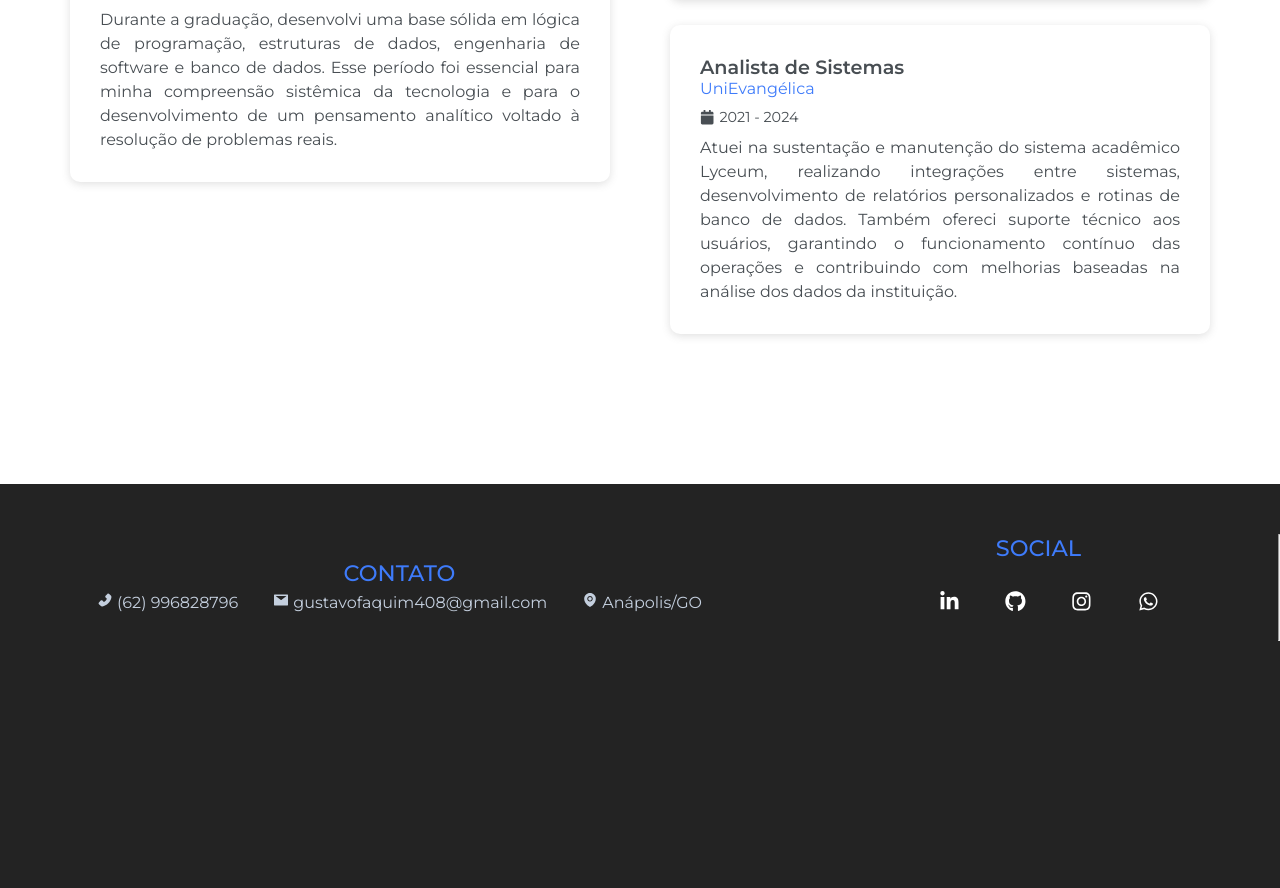
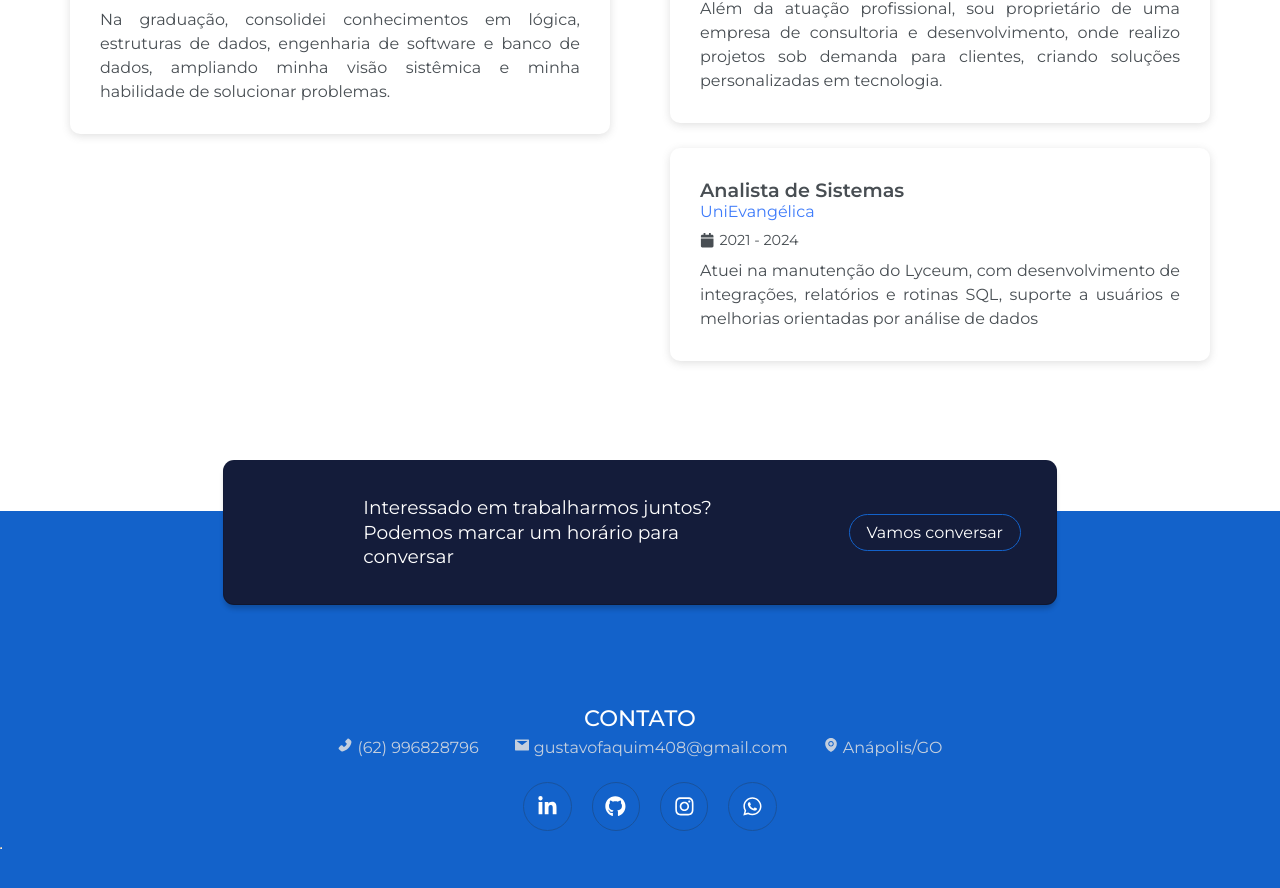
Before and after one commit to gustavofaquim/portfolio, a React (Vite) app: page / in a window 1280 px wide. Shown: the part 5151-6039 px from the top of the page. Before the commit the page ends 5792 px from the top, so only its background shows below. Built offline with nearby package versions, Linux system fonts and the light colour scheme.

Commit message:
feat: tela de contatos

```diff
--- a/src/components/FindMe.jsx
+++ b/src/components/FindMe.jsx
@@ -6,6 +6,7 @@ import '../styles/components/findMe.sass';
 
 import {AiFillPhone, AiOutlineMail, AiFillEnvironment, AiFillMail } from "react-icons/ai"
 import { FaLinkedinIn, FaGithub, FaInstagram, FaWhatsapp } from "react-icons/fa";
+import { Link } from 'react-router-dom';
 
 
 const socialNetworks = [
@@ -21,6 +22,18 @@ const FindMe = () => {
     return(
         <section className='find-me'>
             <div className='find-me-container'>
+
+                <div className='area-flutuante'>
+
+                    <p>Interessado em trabalharmos juntos? Podemos marcar um horário para conversar</p>
+
+                    <Link className='btn-conversar'>
+                        <imag src="../img/icones/icon2.png" />Vamos conversar
+                    </Link>
+                </div>
+
+
+                <div className='area-contato'>
 
                 <div className='contato'>
 
@@ -49,9 +62,7 @@ const FindMe = () => {
 
                 <div className='social'>
 
-                    <div  className="title">
-                        <h3>SOCIAL</h3>
-                    </div>
+
 
                     <div id='social-networks'>
 
@@ -60,6 +71,8 @@ const FindMe = () => {
                         ))}
 
                     </div>
+
+                </div>
 
                 </div>
 
--- a/src/components/JourneyContainer.jsx
+++ b/src/components/JourneyContainer.jsx
@@ -35,7 +35,7 @@ const JourneyContainer = () => {
           <div className="formacao" id='graduacao'>
               <p className="titulo">Bacharelado em Sistemas de Informação</p> <br />
               <a className="link" href="https://ifgoiano.edu.br/home/index.php" target="_blak">Instituto Federal de Educação, Ciência e Tecnologia Goiano</a>
-              <p className="descricao">Durante a graduação, desenvolvi uma base sólida em lógica de programação, estruturas de dados, engenharia de software e banco de dados. Esse período foi essencial para minha compreensão sistêmica da tecnologia e para o desenvolvimento de um pensamento analítico voltado à resolução de problemas reais.</p>
+              <p className="descricao">Na graduação, consolidei conhecimentos em lógica, estruturas de dados, engenharia de software e banco de dados, ampliando minha visão sistêmica e minha habilidade de solucionar problemas.</p>
           </div>
 
         </div>
@@ -47,15 +47,20 @@ const JourneyContainer = () => {
               <p className="titulo">Supervisor Técnico</p> <br />
               <a className="link" href="https://www.linkedin.com/company/icicuritiba" target="_blak">Instituto das Cidades Inteligentes</a>
               <div className="calendario"><FaCalendar/> <p>2024 - atualmente</p></div>
-              <p className="descricao">Atualmente coordeno uma equipe de suporte técnico responsável pelas soluções oferecidas à Prefeitura Municipal de Anápolis. Minhas atividades incluem desenvolvimento de integrações entre sistemas, desenvolvimento de BI, produção de relatórios estratégicos, testes de software, documentação de requisitos e condução de implantações de novas soluções. Além disso, participo ativamente de reuniões com clientes e automatizo fluxos de atendimento via WhatsApp, tornando os contatos mais eficientes e inteligentes.</p>
+              <p className="descricao">Coordeno a equipe de suporte técnico das soluções para a Prefeitura de Anápolis, desenvolvendo integrações, BI e relatórios. Também realizo testes, documentação, implantações e automatizo fluxos de atendimento via WhatsApp.</p>
           </div>
 
+          <div className="emprego">
+              <p className="titulo">Empreendedorismo e Consultoria</p> <br />
+              <div className="calendario"><FaCalendar/> <p>2023 - atualmente</p></div>
+              <p className="descricao">Além da atuação profissional, sou proprietário de uma empresa de consultoria e desenvolvimento, onde realizo projetos sob demanda para clientes, criando soluções personalizadas em tecnologia.</p>
+          </div>
 
           <div className="emprego">
               <p className="titulo">Analista de Sistemas</p> <br />
               <a className="link" href="https://www.linkedin.com/school/unievangelica/" target="_blak">UniEvangélica</a>
               <div className="calendario"><FaCalendar/> <p>2021 - 2024</p></div>
-              <p className="descricao">Atuei na sustentação e manutenção do sistema acadêmico Lyceum, realizando integrações entre sistemas, desenvolvimento de relatórios personalizados e rotinas de banco de dados. Também ofereci suporte técnico aos usuários, garantindo o funcionamento contínuo das operações e contribuindo com melhorias baseadas na análise dos dados da instituição.</p>
+              <p className="descricao">Atuei na manutenção do Lyceum, com desenvolvimento de integrações, relatórios e rotinas SQL, suporte a usuários e melhorias orientadas por análise de dados</p>
           </div>
 
 
--- a/src/styles/components/findMe.sass
+++ b/src/styles/components/findMe.sass
@@ -7,6 +7,8 @@
     display: flex
     flex-wrap: wrap
     margin: auto
+    height: 400px
+    background-color: #1362CA
 
     .find-me-container
         margin: auto
@@ -16,16 +18,58 @@
         margin-top: 50px
         color: variables.$text-color-cards
 
+
+        .area-flutuante
+            display: flex
+            border-radius: 10px
+            padding: 35px
+            min-height: 130px
+            width: 65%
+            min-width: 250px
+            margin: auto
+            margin-top: -100px
+            background-color: #141c3a
+            box-shadow: 0 5px 5px 0 rgba(0, 0, 0, 0.2), 0 0 0 1px #141c3a
+            align-content: center
+            align-items: center
+            justify-content: space-between
+
+            p
+                font-size: 14pt
+                width: 50%
+                margin: auto
+                font-weight: 600
+                min-width: 250px
+                color: #FFFFFF
+                font-weight: 400
+                line-height: 1.3
+
+            .btn-conversar
+                border: 1px solid #1362CA
+                padding: 8px 17px 8px 17px
+                color: #FFFFFF
+                border-radius: 20px
+                text-decoration: none
+
+                &:hover
+                    background-color: #1362CA
+
+        .area-contato
+            width: 100%
+            margin-top: 100px
         .contato
             margin: auto
             width: 40rem
 
+
         .social
             margin: auto
             width: 20rem
+            margin-top: 20px
 
         #social-networks
             width: 100%
+
 
 
         #information
@@ -48,7 +92,7 @@
                     font-size: 1.1rem
 
         .title
-            color: variables.$highlighted-text-color
+            color: #FFFFFF
             margin: auto
             text-align: center
 
--- a/src/styles/components/socialnetworks.sass
+++ b/src/styles/components/socialnetworks.sass
@@ -8,13 +8,15 @@
     margin: 1rem 0
     margin-top: 1rem
 
+
     .social-btn
         padding: .8rem
         margin-left: 20px
-        border-radius: variables.$card-border-radius
+        border-radius: 100%
         color: #fff
         font-size: 1.3rem
         @include mixins.center
+        border: 1px solid #19529c
 
 
 
@@ -22,15 +24,19 @@
     #linkedin:hover
         background-color: #0072b1
         color: variables.$text-color
+        border: 0px solid
 
     #github:hover
         background-color: #502779
         color: variables.$text-color
+        border: 0px solid
 
     #instagram:hover
         background-color: #bc2a8D
         color: variables.$text-color
+        border: 0px solid
 
     #whatsapp:hover
         background-color: #3DC44F
         color: variables.$text-color
+        border: 0px solid
```
